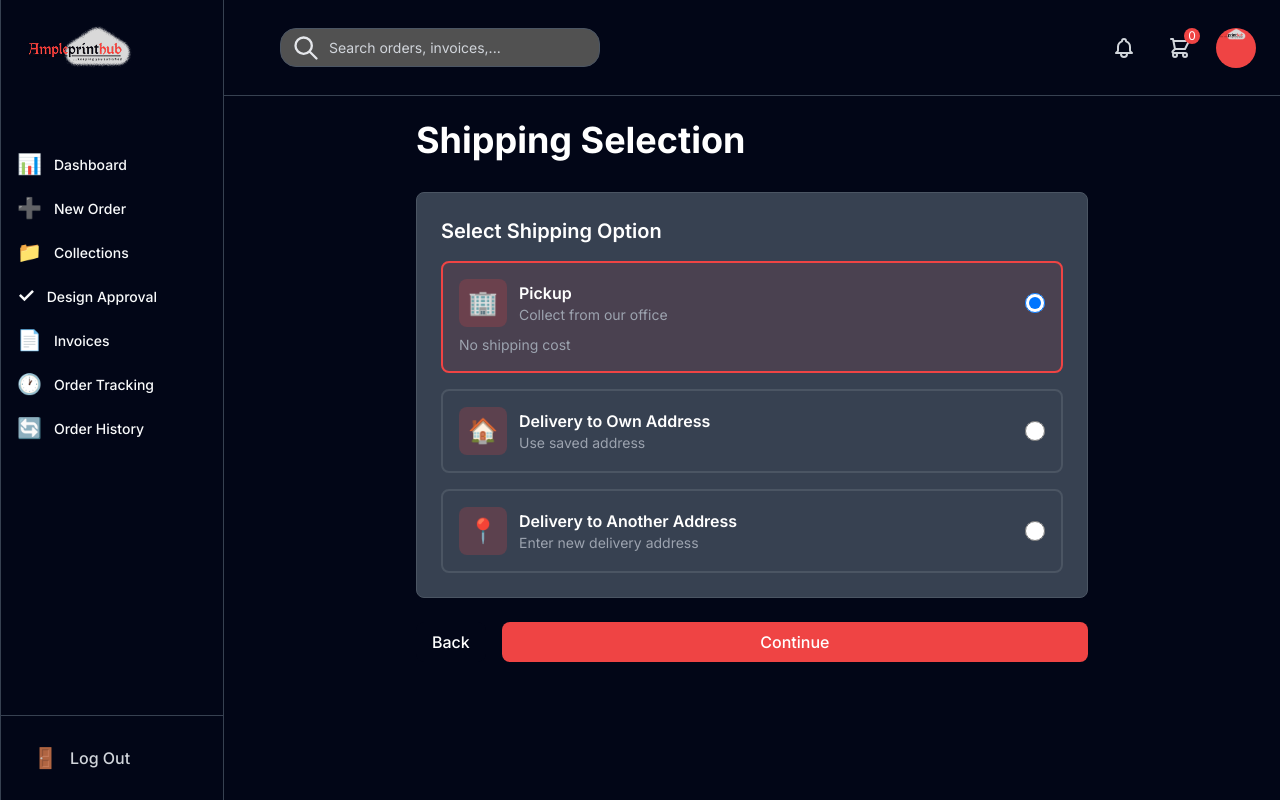
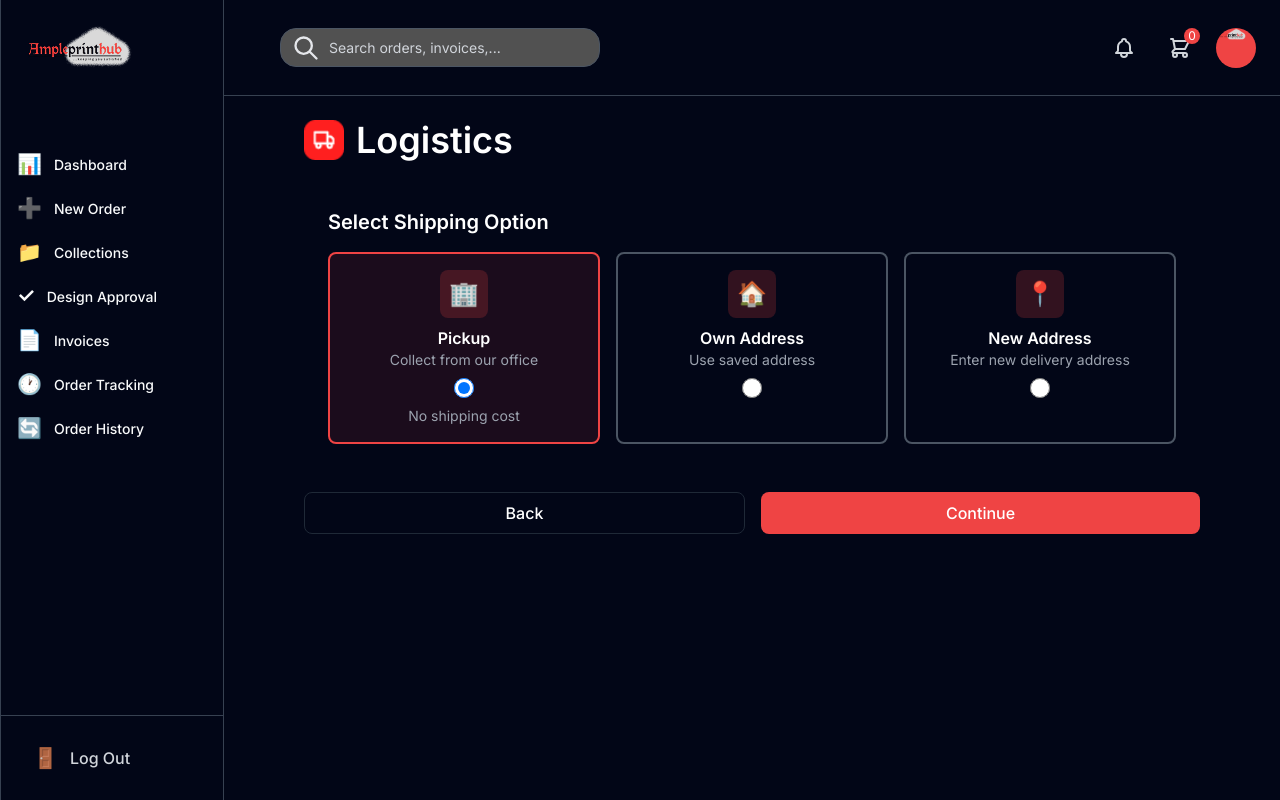
Before and after one commit to Dev-JoyA/ample--print-frontend, a Next.js app: page /shipping in a window 1280 px wide. Built offline with nearby package versions, Linux system fonts and the light colour scheme; a web font is replaced by a local one.

Commit message:
shipping pages done

```diff
--- a/src/app/orders/summary/page.js
+++ b/src/app/orders/summary/page.js
@@ -199,43 +199,9 @@ export default function ProductDetailPage() {
             </div>
 
             {/* Item 4 - Purchase Quantity */}
-            <div className="bg-slate-900 rounded-lg p-6 border border-dark-lighter">
+            <div className="bg-slate-900 rounded-lg p-6 border border-gray-800">
               <h2 className="text-xl font-bold text-white mb-4">Purchase Quantity</h2>
-              <div>
-                <h3 className="text-white font-semibold mb-2">
-                  PROJECT VOLUME
-                  <span className="text-primary ml-2 text-sm">
-                    Starting from {product.moq} units
-                  </span>
-                </h3>
-
-                <div className="flex items-center gap-2">
-                  {/* Decrement Button */}
-                  <button
-                    onClick={() => setQuantity((prev) => Math.max(product.moq, prev - 1))}
-                    className="px-3 py-2 bg-slate-800 text-gray-400 rounded-lg font-medium hover:text-white transition-colors"
-                  >
-                    &#x25BC;
-                  </button>
-
-                  {/* Display Quantity */}
-                  <span className="px-4 py-2 bg-slate-800 text-white font-medium rounded-lg w-16 text-center">
-                    {quantity}
-                  </span>
-
-                  {/* Increment Button */}
-                  <button
-                    onClick={() => setQuantity((prev) => prev + 1)}
-                    className="px-3 py-2 bg-slate-800 text-gray-400 rounded-lg font-medium hover:text-white transition-colors"
-                  >
-                    &#x25B2;
-                  </button>
-                </div>
-
-                <p className="text-sm text-gray-400 mt-3">
-                  Price per unit: ₦{product.price.toLocaleString()}
-                </p>
-              </div>
+              <p className="text-gray-400">Kindly confirm when goods have been recieved</p>
             </div>
           </div>
         </div>
--- a/src/app/shipping/page.js
+++ b/src/app/shipping/page.js
@@ -25,15 +25,17 @@ export default function ShippingPage() {
 
   return (
     <DashboardLayout userRole="customer">
-      <div className="max-w-2xl mx-auto">
-        <h1 className="text-4xl font-bold text-white mb-8">Shipping Selection</h1>
-
+      <div className="max-w-4xl mx-auto">
+        <div className='flex items-center gap-3 mb-6'>
+            <img src="/images/logo/shipping.png" alt="shipping logo" className="w-10 h-10 object-contain" />
+            <h1 className="text-4xl font-semibold text-white">Logistics</h1>
+        </div>
         <div className="space-y-6">
           {/* Shipping Options */}
-          <div className="bg-dark-light rounded-lg p-6 border border-dark-lighter">
+          <div className="p-6">
             <h2 className="text-xl font-semibold text-white mb-4">Select Shipping Option</h2>
 
-            <div className="space-y-4">
+            <div className="grid grid-cols-1 md:grid-cols-3 gap-4">
               {/* Pickup Option */}
               <div
                 onClick={() => setShippingOption('pickup')}
@@ -43,15 +45,13 @@ export default function ShippingPage() {
                     : 'border-dark-lighter hover:border-primary/50'
                 }`}
               >
-                <div className="flex items-center justify-between">
-                  <div className="flex items-center gap-3">
-                    <div className="w-12 h-12 bg-primary/20 rounded-lg flex items-center justify-center">
+                <div className="flex flex-col items-center text-center">
+                  <div className="w-12 h-12 bg-primary/20 rounded-lg flex items-center justify-center mb-2">
                     <span className="text-2xl">🏢</span>
                   </div>
-                    <div>
+                  <div className="mb-2">
                     <h3 className="text-white font-semibold">Pickup</h3>
                     <p className="text-gray-400 text-sm">Collect from our office</p>
-                    </div>
                   </div>
                   <input
                     type="radio"
@@ -59,10 +59,10 @@ export default function ShippingPage() {
                     onChange={() => setShippingOption('pickup')}
                     className="w-5 h-5 text-primary"
                   />
-                </div>
                   {shippingOption === 'pickup' && (
                     <p className="mt-2 text-sm text-gray-400">No shipping cost</p>
                   )}
+                </div>
               </div>
 
               {/* Delivery to Own Address */}
@@ -74,15 +74,13 @@ export default function ShippingPage() {
                     : 'border-dark-lighter hover:border-primary/50'
                 }`}
               >
-                <div className="flex items-center justify-between">
-                  <div className="flex items-center gap-3">
-                    <div className="w-12 h-12 bg-primary/20 rounded-lg flex items-center justify-center">
+                <div className="flex flex-col items-center text-center">
+                  <div className="w-12 h-12 bg-primary/20 rounded-lg flex items-center justify-center mb-2">
                     <span className="text-2xl">🏠</span>
                   </div>
-                    <div>
-                      <h3 className="text-white font-semibold">Delivery to Own Address</h3>
+                  <div className="mb-2">
+                    <h3 className="text-white font-semibold">Own Address</h3>
                     <p className="text-gray-400 text-sm">Use saved address</p>
-                    </div>
                   </div>
                   <input
                     type="radio"
@@ -102,15 +100,13 @@ export default function ShippingPage() {
                     : 'border-dark-lighter hover:border-primary/50'
                 }`}
               >
-                <div className="flex items-center justify-between">
-                  <div className="flex items-center gap-3">
-                    <div className="w-12 h-12 bg-primary/20 rounded-lg flex items-center justify-center">
+                <div className="flex flex-col items-center text-center">
+                  <div className="w-12 h-12 bg-primary/20 rounded-lg flex items-center justify-center mb-2">
                     <span className="text-2xl">📍</span>
                   </div>
-                    <div>
-                      <h3 className="text-white font-semibold">Delivery to Another Address</h3>
+                  <div className="mb-2">
+                    <h3 className="text-white font-semibold">New Address</h3>
                     <p className="text-gray-400 text-sm">Enter new delivery address</p>
-                    </div>
                   </div>
                   <input
                     type="radio"
@@ -125,7 +121,7 @@ export default function ShippingPage() {
 
           {/* Shipping Form */}
           {(shippingOption === 'other' || shippingOption === 'own') && (
-            <div className="bg-dark-light rounded-lg p-6 border border-dark-lighter space-y-4">
+            <div className="[&_input]:bg-slate-950 bg-slate-900 rounded-lg p-6 border border-dark-lighter space-y-4">
               <h3 className="text-white font-semibold mb-4">Shipping Details</h3>
               <Input
                 label="Phone Number"
@@ -169,9 +165,9 @@ export default function ShippingPage() {
 
           {/* Shipping Cost Estimate */}
           {shippingOption !== 'pickup' && (
-            <div className="bg-dark-light rounded-lg p-6 border border-dark-lighter">
+            <div className="bg-slate-950 rounded-lg p-6 border border-dark-lighter">
               <div className="flex justify-between items-center">
-                <span className="text-gray-400">Estimated Shipping Cost</span>
+                <span className="text-gray-50">Estimated Shipping Cost</span>
                 <span className="text-xl font-bold text-white">₦2,500.00</span>
               </div>
               <p className="text-sm text-gray-400 mt-2">Final shipping cost will be calculated and added to invoice</p>
@@ -183,6 +179,7 @@ export default function ShippingPage() {
             <Button
               variant="secondary"
               onClick={() => router.back()}
+              className="flex-1 !border border-gray-800"
             >
               Back
             </Button>
```
Also changed, not shown: public/images/logo/shipping.png (added), 1 other file (tests, documents, lock files or other folders). Lines whose indentation alone changed are shown as unchanged.
